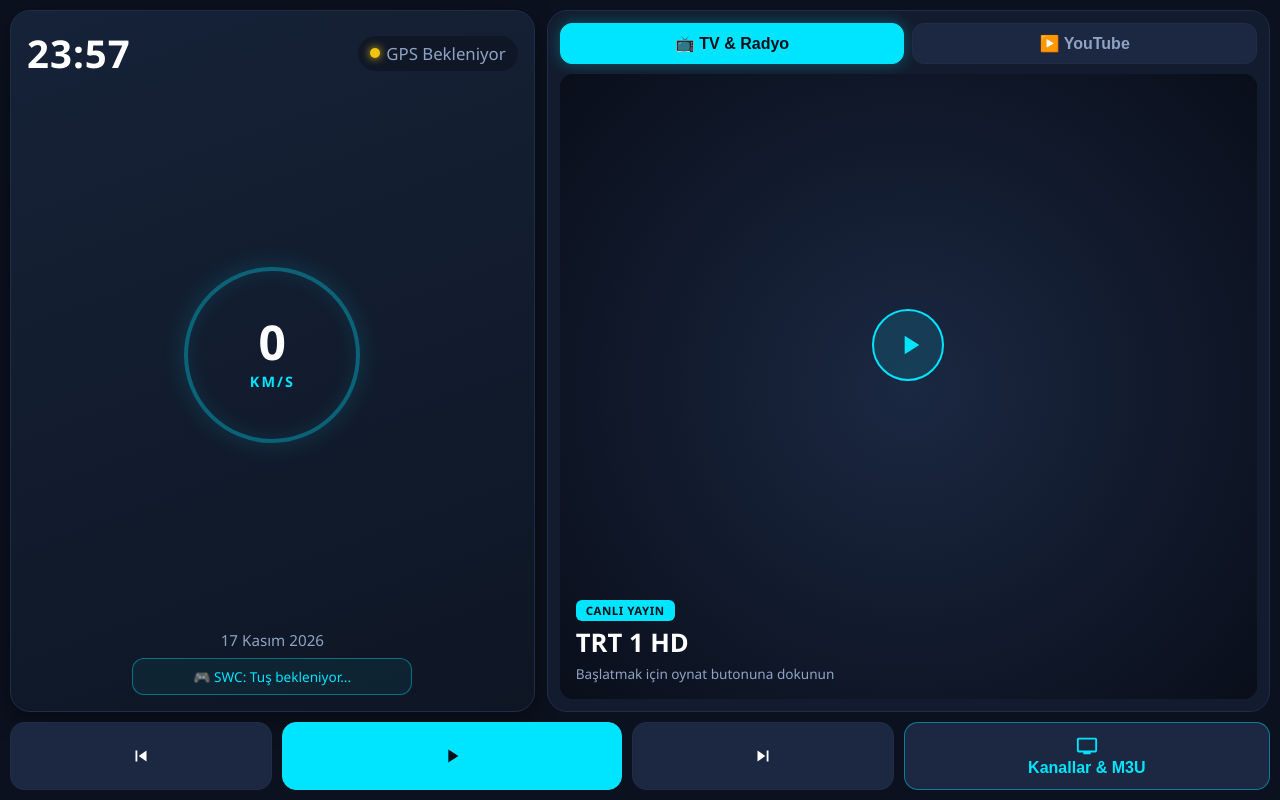
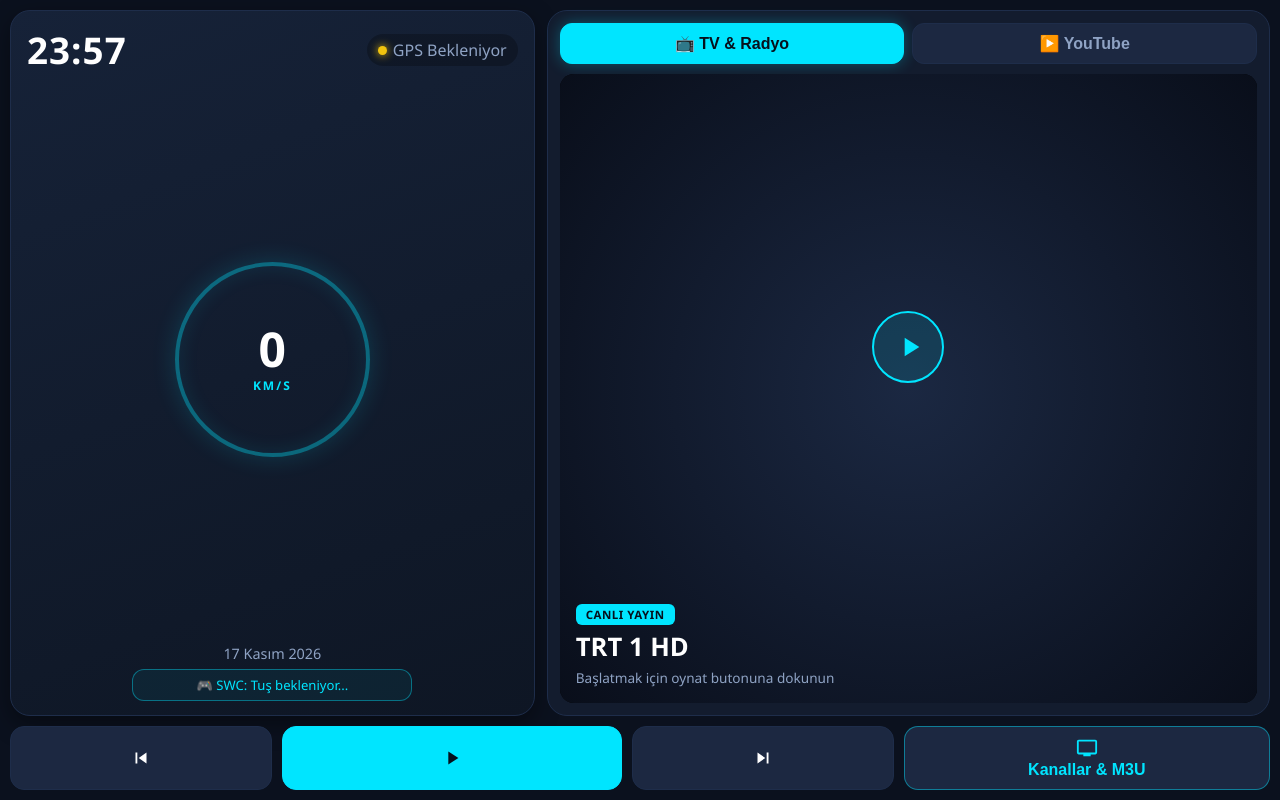
Before and after one commit to aslanac1984-jpg/Seyir-auto-2, a plain HTML site: page index.html in a window 1280 px wide. Drawn offline with Linux system fonts and the light colour scheme.

Commit message:
Update index.html

```diff
--- a/index.html
+++ b/index.html
@@ -54,12 +54,13 @@
       background: linear-gradient(160deg, #162238 0%, #0e1624 100%);
       border: 1px solid var(--panel-border);
       border-radius: 20px;
-      padding: 16px;
+      padding: 14px 16px;
       display: flex;
       flex-direction: column;
       justify-content: space-between;
       align-items: center;
       box-shadow: 0 8px 24px rgba(0, 0, 0, 0.4);
+      min-height: 0;
     }
 
     .top-status {
@@ -68,10 +69,11 @@
       justify-content: space-between;
       align-items: center;
       gap: 8px;
+      flex-shrink: 0;
     }
 
     .clock {
-      font-size: clamp(1.6rem, 3.2vw, 2.4rem);
+      font-size: clamp(1.5rem, 3vw, 2.3rem);
       font-weight: 700;
       letter-spacing: 1px;
     }
@@ -80,17 +82,17 @@
       display: flex;
       align-items: center;
       gap: 6px;
-      font-size: clamp(0.85rem, 1.4vw, 1.05rem);
+      font-size: clamp(0.8rem, 1.3vw, 1rem);
       color: var(--text-muted);
       background: rgba(0, 0, 0, 0.25);
-      padding: 6px 12px;
+      padding: 5px 11px;
       border-radius: 20px;
       white-space: nowrap;
     }
 
     .gps-dot {
-      width: 10px;
-      height: 10px;
+      width: 9px;
+      height: 9px;
       border-radius: 50%;
       background-color: #2ecc71;
       box-shadow: 0 0 8px #2ecc71;
@@ -101,13 +103,15 @@
       box-shadow: 0 0 8px #f1c40f;
     }
 
-    /* Hız Halkası */
+    /* Tam Yuvarlak Hız Halkası */
     .speed-circle {
-      width: clamp(140px, 22vh, 210px);
-      height: clamp(140px, 22vh, 210px);
+      height: clamp(110px, 34vh, 195px);
+      width: auto;
+      aspect-ratio: 1 / 1;
+      flex-shrink: 0;
       border-radius: 50%;
-      border: 4px solid rgba(0, 229, 255, 0.35);
-      box-shadow: 0 0 25px rgba(0, 229, 255, 0.15), inset 0 0 20px rgba(0, 229, 255, 0.1);
+      border: 4px solid rgba(0, 229, 255, 0.38);
+      box-shadow: 0 0 25px rgba(0, 229, 255, 0.16), inset 0 0 20px rgba(0, 229, 255, 0.1);
       display: flex;
       flex-direction: column;
       justify-content: center;
@@ -116,17 +120,17 @@
     }
 
     .speed-value {
-      font-size: clamp(2.8rem, 6vh, 4.2rem);
+      font-size: clamp(2.2rem, 6vh, 3.8rem);
       font-weight: 800;
       line-height: 1;
     }
 
     .speed-unit {
-      font-size: 0.9rem;
+      font-size: clamp(0.75rem, 1.4vh, 0.9rem);
       font-weight: 600;
       color: var(--accent);
       letter-spacing: 2px;
-      margin-top: 6px;
+      margin-top: 4px;
     }
 
     .bottom-info {
@@ -134,11 +138,12 @@
       display: flex;
       flex-direction: column;
       align-items: center;
-      gap: 8px;
+      gap: 6px;
+      flex-shrink: 0;
     }
 
     .date-text {
-      font-size: 0.95rem;
+      font-size: 0.9rem;
       color: var(--text-muted);
     }
 
@@ -148,9 +153,9 @@
       border: 1px solid rgba(0, 229, 255, 0.4);
       background: rgba(0, 229, 255, 0.06);
       border-radius: 12px;
-      padding: 8px 12px;
+      padding: 6px 12px;
       text-align: center;
-      font-size: 0.85rem;
+      font-size: 0.82rem;
       color: var(--accent);
       white-space: nowrap;
       overflow: hidden;
@@ -171,11 +176,12 @@
       min-height: 0;
     }
 
-    /* Üst Sekmeler (Taşma Engelleyici) */
+    /* Üst Sekmeler */
     .tabs {
       display: flex;
       gap: 8px;
       width: 100%;
+      flex-shrink: 0;
     }
 
     .tab-btn {
@@ -224,7 +230,7 @@
       background: #000;
     }
 
-    /* Özel Bekleme / Oynatma Katmanı (Esnemeyi önler) */
+    /* Özel Bekleme / Oynatma Katmanı */
     .player-overlay {
       position: absolute;
       inset: 0;
@@ -294,7 +300,7 @@
 
     /* Alt Kontrol Çubuğu */
     .bottom-controls {
-      height: 68px;
+      height: 64px;
       display: grid;
       grid-template-columns: 1fr 1.3fr 1fr 1.4fr;
       gap: 10px;
@@ -450,8 +456,8 @@
       }
 
       .speed-circle {
+        height: 125px;
         width: 125px;
-        height: 125px;
       }
 
       .speed-value {
```
